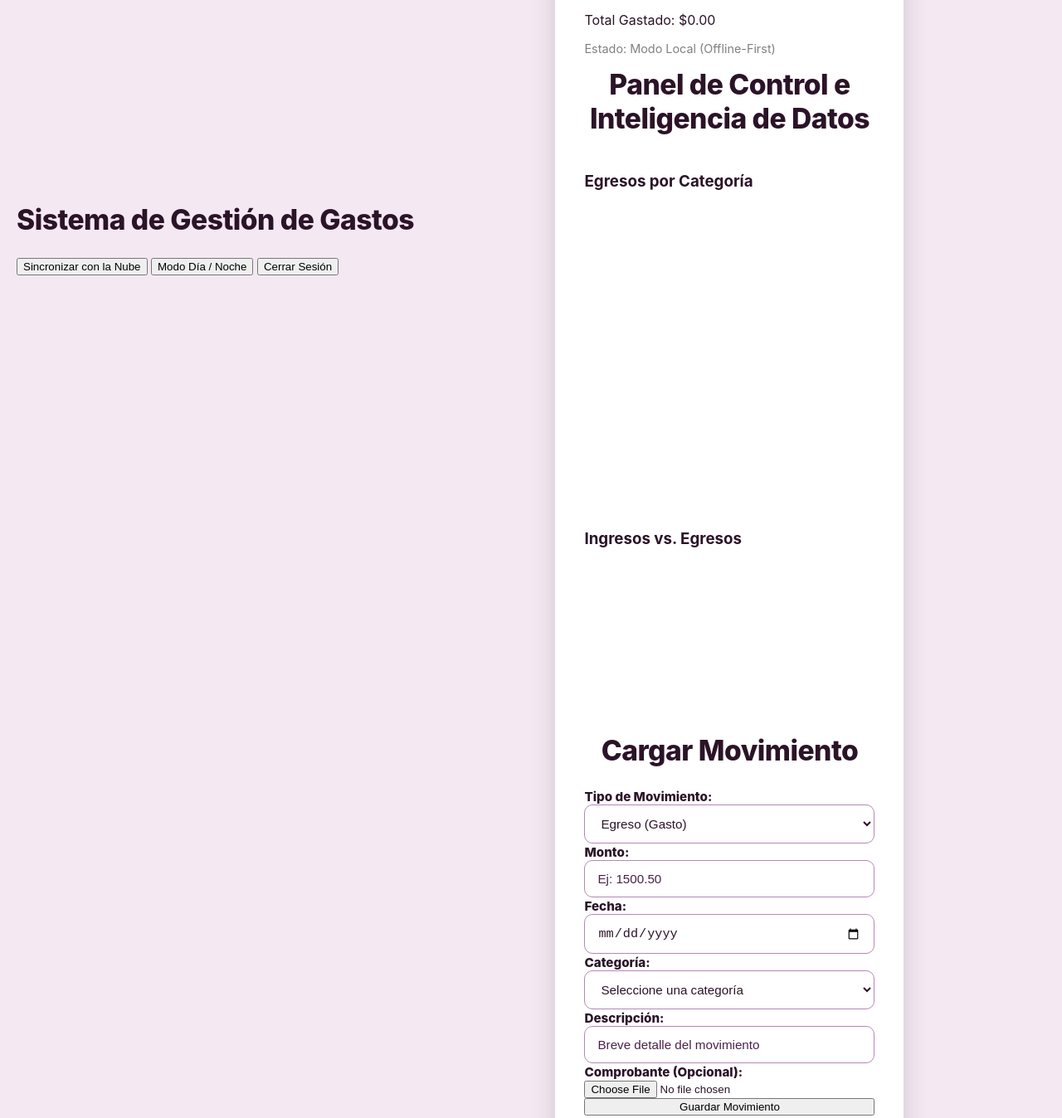
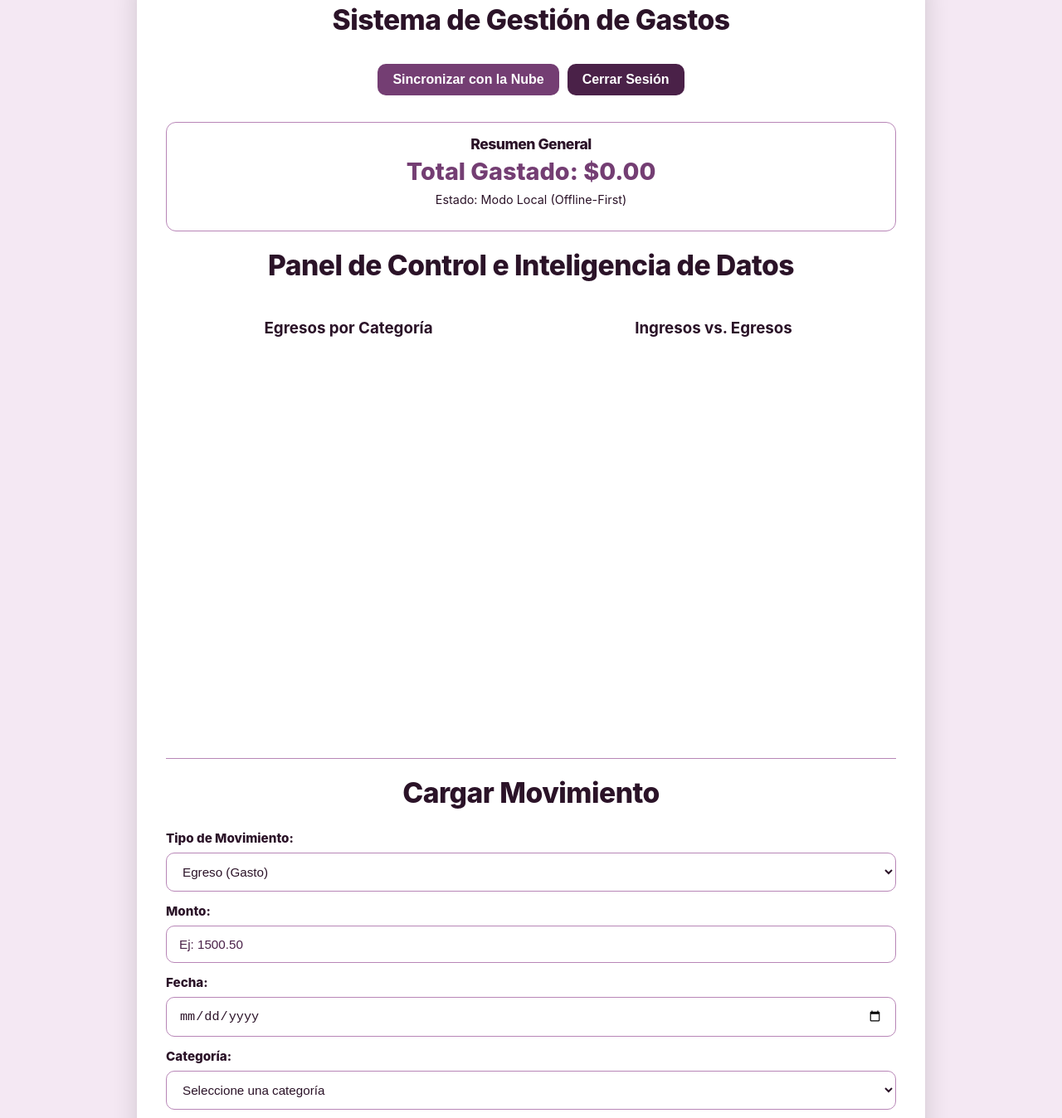
Before and after one commit to ayelensalazar013-hue/SGG.2.oficial.2, a plain HTML site: page dashboard.html in a window 1280 px wide. Shown: the part 112-1460 px from the top of the page at 83% size. Drawn offline with nearby package versions, Linux system fonts and the light colour scheme; files that its build step writes are made by us from their sources; no server answers.

Commit message:
Update dashboard.html

```diff
--- a/dashboard.html
+++ b/dashboard.html
@@ -4,52 +4,88 @@
     <meta charset="UTF-8">
     <meta name="viewport" content="width=device-width, initial-scale=1.0">
     <title>Sistema de Gestión de Gastos - Dashboard</title>
-    <link rel="stylesheet" href="style.css">
+    <link rel="stylesheet" href="css/style.css">
+    <style>
+        body {
+            align-items: flex-start !important;
+            padding-top: 75px !important;
+        }
+        main.dashboard-main {
+            max-width: 950px !important;
+            width: 100%;
+        }
+        header.dashboard-header {
+            display: flex;
+            flex-direction: column;
+            align-items: center;
+            margin-bottom: 20px;
+        }
+        header.dashboard-header nav {
+            display: flex;
+            gap: 10px;
+            flex-wrap: wrap;
+            justify-content: center;
+            width: 100%;
+        }
+        header.dashboard-header nav button {
+            width: auto !important;
+            padding: 10px 18px !important;
+        }
+        section {
+            margin-bottom: 28px;
+        }
+        .form-group {
+            margin-bottom: 14px;
+        }
+    </style>
 </head>
 <body>
 
+    <button type="button" class="btn-tema" id="btnCambiarTema">Modo Día / Noche</button>
+
+    <!-- Contenido Principal -->
+    <main class="dashboard-main">
+
         <!-- Encabezado y Navegación Principal -->
-    <header>
+        <header class="dashboard-header">
             <h1>Sistema de Gestión de Gastos</h1>
             <nav>
-            <button id="btnSincronizarNube">Sincronizar con la Nube</button>
-            <button id="btnCambiarTema">Modo Día / Noche</button>
-            <button id="btnCerrarSesion">Cerrar Sesión</button>
+                <button type="button" class="btn-principal" id="btnSincronizarNube">Sincronizar con la Nube</button>
+                <button type="button" class="btn-cancelar" id="btnCerrarSesion">Cerrar Sesión</button>
             </nav>
         </header>
 
-    <!-- Contenido Principal -->
-    <main>
-
         <!-- Panel Superior: Resumen de Balance -->
-        <section id="resumen-balance">
+        <section id="resumen-balance" class="dashboard-summary">
             <h2>Resumen General</h2>
             <div>
-                <p>Total Gastado: <span id="totalGastado">$0</span></p>
-                <p id="estadoSincronizacion" style="font-size: 0.9em; color: gray;">Estado: Modo Local (Offline-First)</p>
+                <p class="total-monto">Total Gastado: <span id="totalGastado">$0</span></p>
+                <p id="estadoSincronizacion" style="font-size: 0.9em; margin-top: 8px;">Estado: Modo Local (Offline-First)</p>
             </div>
         </section>
 
         <!-- Módulo de Reportes e Inteligencia de Datos (Chart.js) -->
         <section id="reportes-graficos">
             <h2>Panel de Control e Inteligencia de Datos</h2>
-            <div style="display: flex; gap: 20px; flex-wrap: wrap; margin-bottom: 30px;">
-                <div style="flex: 1; min-width: 300px; max-width: 450px;">
+            <div style="display: flex; gap: 20px; flex-wrap: wrap; justify-content: center; margin-bottom: 20px;">
+                <div style="flex: 1; min-width: 280px; max-width: 420px; text-align: center;">
                     <h3>Egresos por Categoría</h3>
                     <canvas id="chartCategorias"></canvas>
                 </div>
-                <div style="flex: 1; min-width: 300px; max-width: 450px;">
+                <div style="flex: 1; min-width: 280px; max-width: 420px; text-align: center;">
                     <h3>Ingresos vs. Egresos</h3>
                     <canvas id="chartBalance"></canvas>
                 </div>
             </div>
         </section>
 
+        <hr class="divisoria">
+
         <!-- Formulario para Registrar Gastos o Ingresos -->
         <section id="formulario-gasto">
             <h2>Cargar Movimiento</h2>
             <form id="formGasto">
-                <div>
+                <div class="form-group">
                     <label for="tipoMovimiento">Tipo de Movimiento:</label>
                     <select id="tipoMovimiento" required>
                         <option value="egreso">Egreso (Gasto)</option>
@@ -57,17 +93,17 @@
                     </select>
                 </div>
 
-                <div>
+                <div class="form-group">
                     <label for="monto">Monto:</label>
                     <input type="number" id="monto" step="0.01" min="0.01" placeholder="Ej: 1500.50" required>
                 </div>
 
-                <div>
+                <div class="form-group">
                     <label for="fecha">Fecha:</label>
                     <input type="date" id="fecha" required>
                 </div>
 
-                <div>
+                <div class="form-group">
                     <label for="categoria">Categoría:</label>
                     <select id="categoria" required>
                         <option value="">Seleccione una categoría</option>
@@ -79,25 +115,28 @@
                     </select>
                 </div>
 
-                <div>
+                <div class="form-group">
                     <label for="descripcion">Descripción:</label>
                     <input type="text" id="descripcion" placeholder="Breve detalle del movimiento">
                 </div>
 
                 <!-- Campo Opcional para Comprobante -->
-                <div>
+                <div class="form-group">
                     <label for="comprobante">Comprobante (Opcional):</label>
                     <input type="file" id="comprobante" accept="image/*">
                 </div>
 
-                <button type="submit">Guardar Movimiento</button>
+                <button type="submit" class="btn-principal" id="btn-guardar-gasto">Guardar Movimiento</button>
             </form>
         </section>
+
+        <hr class="divisoria">
 
         <!-- Tabla con el Historial de Movimientos -->
         <section id="historial-gastos">
             <h2>Historial de Movimientos</h2>
-            <table border="1">
+            <div class="tabla-container">
+                <table>
                     <thead>
                         <tr>
                             <th>Tipo</th>
@@ -113,6 +152,7 @@
                         <!-- Los registros guardados se cargarán aquí dinámicamente -->
                     </tbody>
                 </table>
+            </div>
         </section>
 
     </main>
```
Lines whose indentation alone changed are shown as unchanged.
